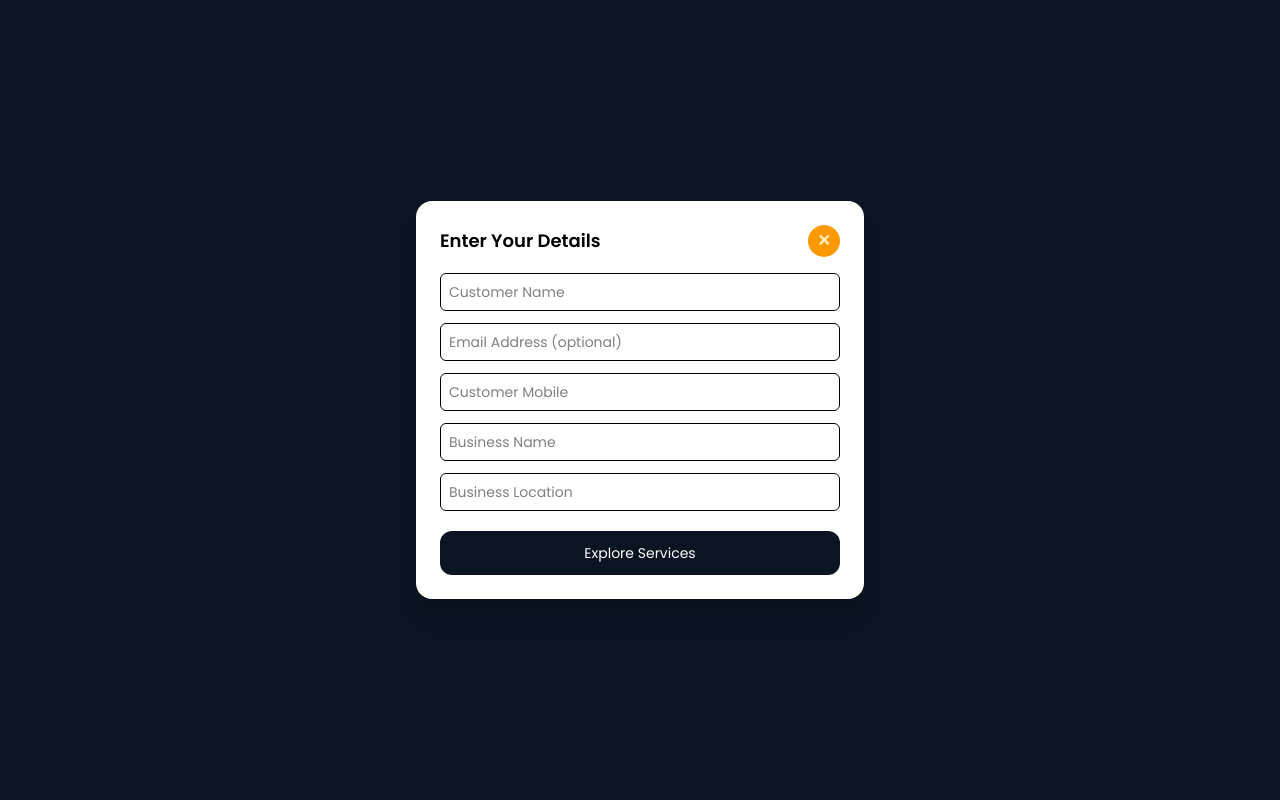
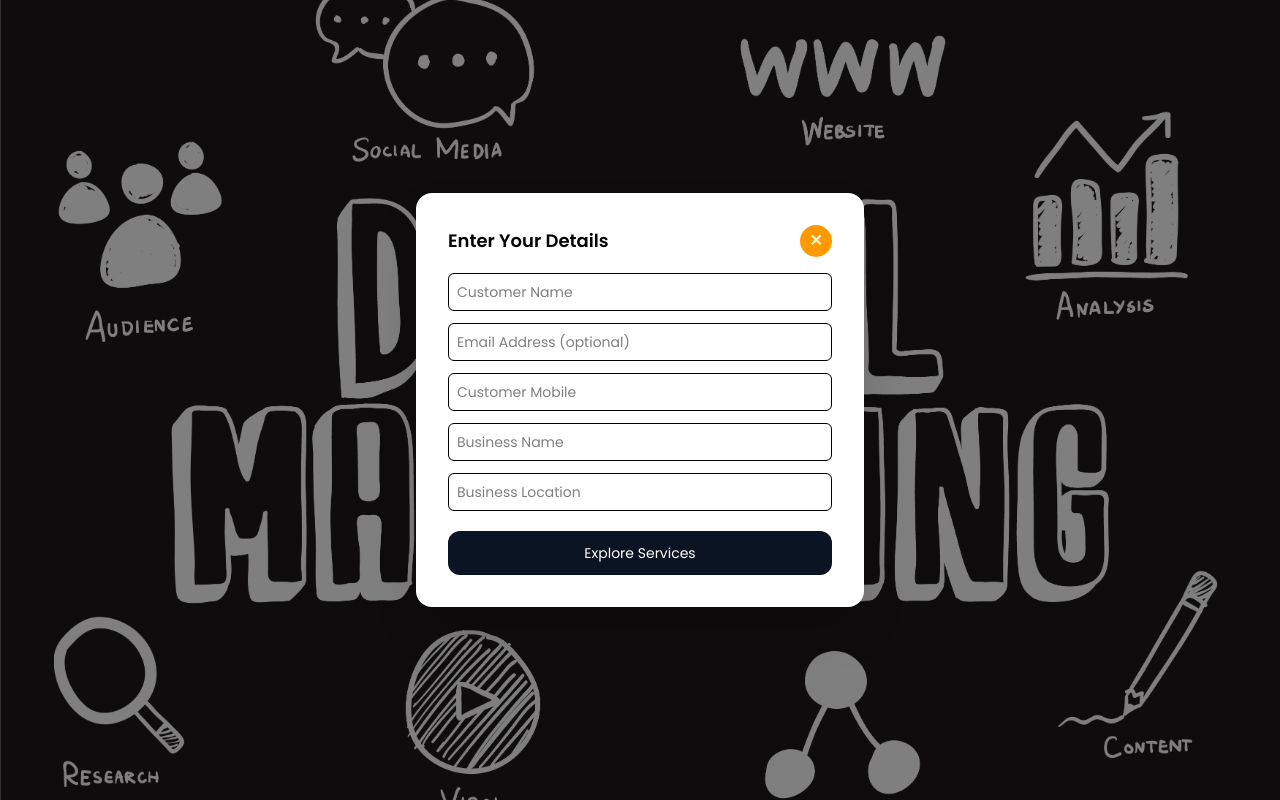
Before and after one commit to tharun3421/livedigit, a React (Vite) app in the folder frontend/: page / in a window 1280 px wide. Built offline with nearby package versions, Linux system fonts and the light colour scheme; no server answers.

Commit message:
changes in usermodel

```diff
--- a/frontend/src/components/UserModal.jsx
+++ b/frontend/src/components/UserModal.jsx
@@ -2,6 +2,7 @@
 import { useState } from "react";
 import axios from "axios";
 import { useNavigate } from "react-router-dom";
+import bgImage from "../assets/image_dm.jpg";
 
 export default function UserModal() {
   const [form, setForm] = useState({
@@ -50,14 +51,26 @@ export default function UserModal() {
   ];
 
   return (
-    <div
-      className="fixed inset-0 bg-[#0B1422] flex items-center justify-center z-50"
-
-    >
-      <div
+   <div
+  style={{ backgroundImage: `url(${bgImage})` }}
+  className="fixed inset-0 bg-cover bg-center bg-no-repeat
+             flex items-center justify-center
+             z-50
+             px-4 sm:px-6 md:px-8
+             py-6 sm:py-8
+            min-h-dvh"
+>
+      <div className="absolute inset-0 bg-black/50" />
+      {/* <div
         className="bg-white w-[90%] max-w-md rounded-2xl p-6 shadow-xl"
         onClick={(e) => e.stopPropagation()}
-      >
+      > */}
+
+       <div
+    className="relative bg-white w-full max-w-xs sm:max-w-sm md:max-w-md rounded-2xl
+               p-4 sm:p-6 md:p-8 shadow-2xl z-10"
+    onClick={(e) => e.stopPropagation()}
+  >
         {/* Header */}
         <div className="flex items-center justify-between mb-4">
           <h2 className="text-lg font-semibold">Enter Your Details</h2>
--- a/frontend/src/pages/Services.jsx
+++ b/frontend/src/pages/Services.jsx
@@ -81,7 +81,7 @@ export default function Services() {
             Our Services
           </h1>
           {user && (
-            <p className="capitalize text-xs sm:text-sm truncate max-w-[150px] sm:max-w-xs">
+            <p className="capitalize text-xs sm:text-sm truncate max-w-37.5 sm:max-w-xs">
               Customer: {user.name}
             </p>
           )}
```
Also changed, not shown: frontend/src/assets/image_dm.jpg (added).
